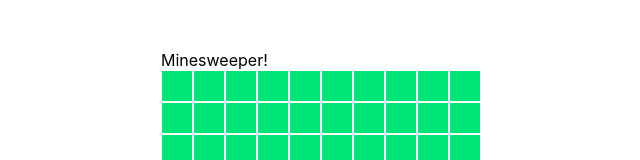
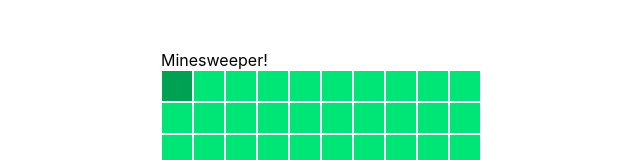
Before and after one commit to chenchengxing/minesweeper, a React (Create React App) app: page / in a window 1280 px wide. In both pictures the pointer is over the element 496 px from the left and 86 px from the top of the page. Shown: the top 160 px of the page, without its empty margins (319-959 px from the left). Built offline with nearby package versions, Linux system fonts and the light colour scheme.

Commit message:
style: better ux

```diff
--- a/src/App.css
+++ b/src/App.css
@@ -24,8 +24,12 @@
   background: #00e676;
   color: #000;
   border: 1px solid #fff;
+  transition: background-color 0.2s ease;
 }
 
+.cell-covered:hover {
+  background-color: #00a152;
+}
 
 .cell-uncovered {
   background: #ffea00;
--- a/src/comps/Cell.tsx
+++ b/src/comps/Cell.tsx
@@ -19,6 +19,7 @@ function CellComp(props: Props) {
       data-testid='cell'
       className={
         cn('cell', {
+          'cell-covered': status === CellStatus.Covered,
           'cell-uncovered': status === CellStatus.Uncovered,
           'cell-flagged': status === CellStatus.Flagged,
         })
```
